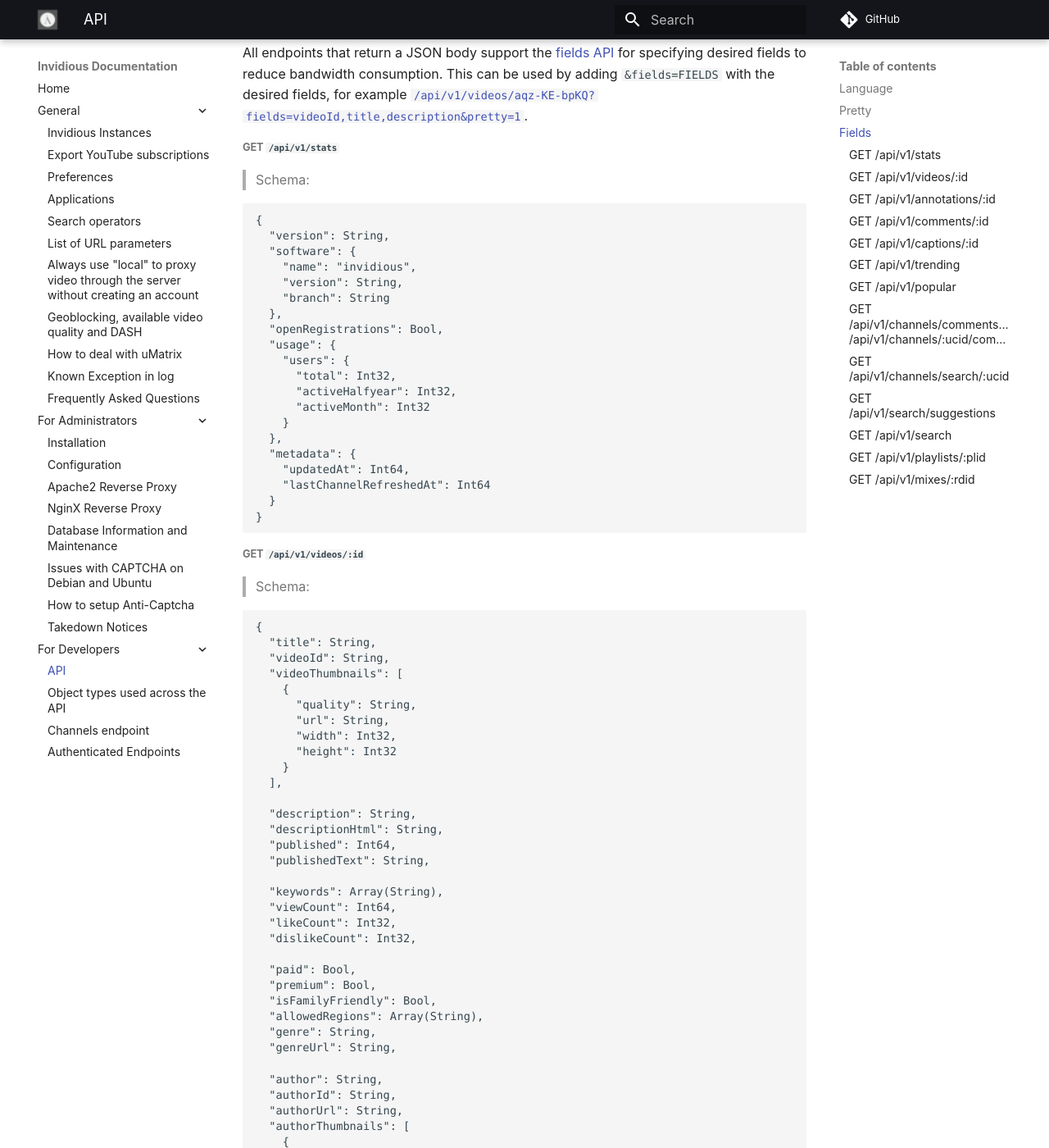
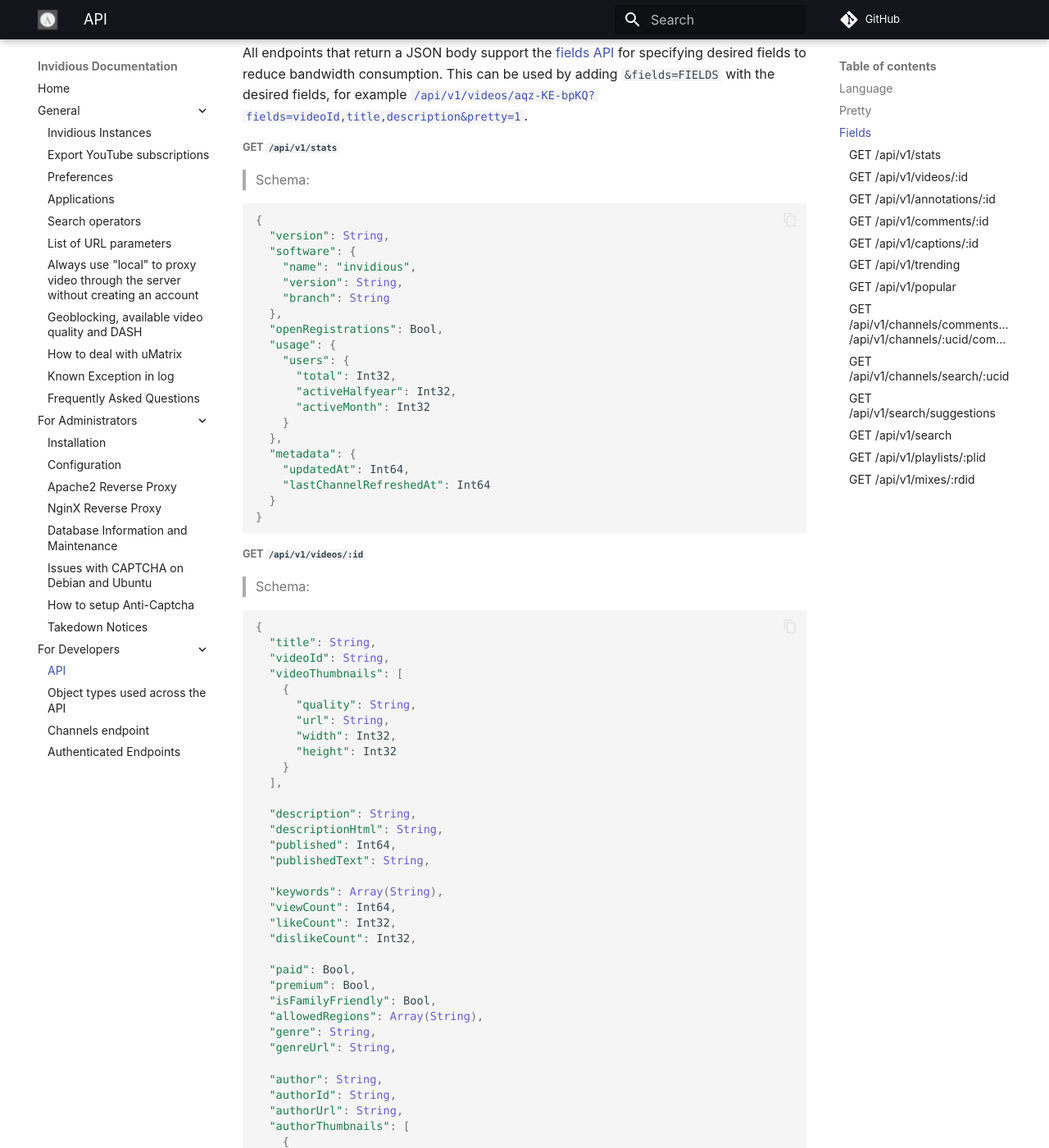
Before and after one commit to iv-org/documentation, an MkDocs documentation site: the page built from docs/api.md, in a window 1280 px wide and 1400 px high, scrolled down 432 px. Shown: the whole window at 82% size. Built offline with MkDocs 1.6.1 and Material for MkDocs 9.7.7, drawn with Linux system fonts in a browser that asks for light colours; comment, search, counter and statistics services are not loaded; some of the changed text lies outside the part shown.

Commit message:
Impove MkDocs config to support code highlight & copy button

```diff
--- a/mkdocs.yml
+++ b/mkdocs.yml
@@ -46,6 +46,7 @@
     - navigation.tracking # https://squidfunk.github.io/mkdocs-material/setup/setting-up-navigation/#anchor-tracking
     - navigation.expand # https://squidfunk.github.io/mkdocs-material/setup/setting-up-navigation/#navigation-expansion
     - navigation.top # https://squidfunk.github.io/mkdocs-material/setup/setting-up-navigation/#back-to-top-button
+    - content.code.copy # https://squidfunk.github.io/mkdocs-material/reference/code-blocks/#code-copy-button
 
 extra:
   social:
@@ -54,3 +55,8 @@
 
 markdown_extensions:
   - pymdownx.magiclink
+  - pymdownx.highlight:
+      anchor_linenums: true
+  - pymdownx.inlinehilite
+  - pymdownx.snippets
+  - pymdownx.superfences
```
